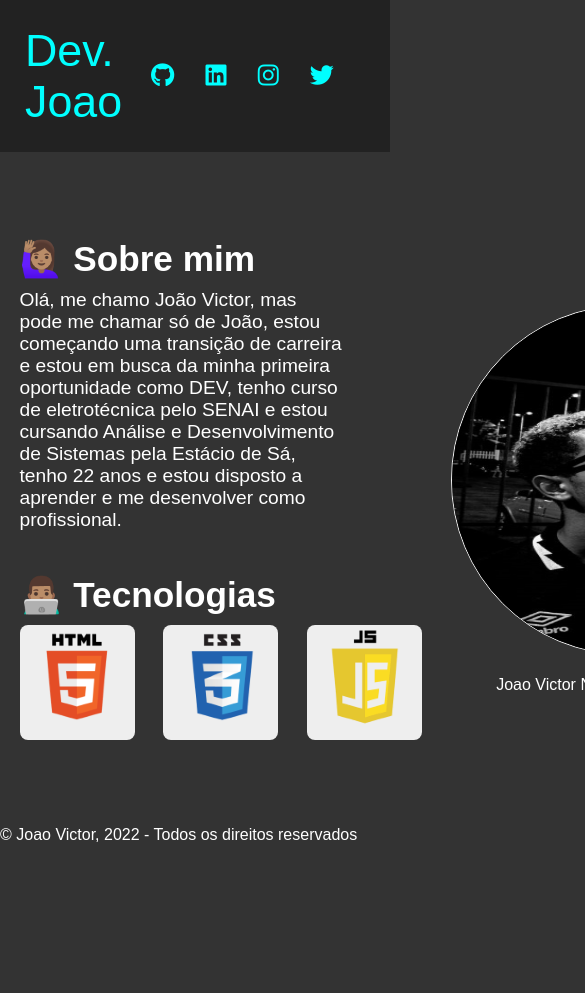
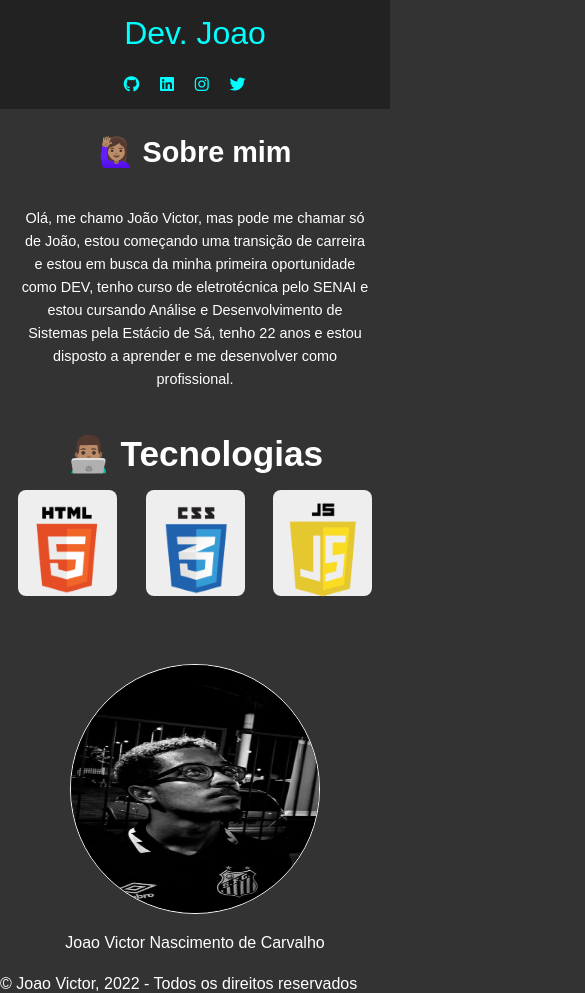
Before and after one commit to jvnc0107/portfolio, a plain HTML site: page index.html in a window 390 px wide. Shown: the top 993 px of the page, 585 px wide, since content can reach past the window. Before the commit the page ends 844 px from the top, so only its background shows below. Drawn offline with Linux system fonts and the light colour scheme; a web font is replaced by a local one.

Commit message:
funcao responsiva

```diff
--- a/css/header.css
+++ b/css/header.css
@@ -1,21 +1,26 @@
 header{
     background-color: #222;
-    padding: 25px;
+    padding: 15px;
+    width: 100%;
 
     display: flex;
     align-items: center;
     justify-content: space-between;
+
     }
 
     header h1, a{
+
         font-size: 2.8em;
         font-weight: 200;
         cursor: pointer;
+
     }
 
     header nav{
         display: flex;
         align-items: center;
+
     }
 
     header nav a{
--- a/css/main.css
+++ b/css/main.css
@@ -4,16 +4,20 @@ main {
     display: flex;
     align-items: center;
     justify-content: space-between;
+    line-height: 1.6;
+
 }
 /* Main content */
 
 main .main-content{
     display: flex;
     flex-direction: column;
+
 }
 main .main-content h2{
     margin-bottom: 2%;
     font-size: 2.2em;
+
 }
 main .main-content .text{
     margin-bottom: 10%;
@@ -22,6 +26,7 @@ main .main-content .text p{
     width: 75%;
     font-size: 1.2em;
     font-weight: 300;
+
 }
 
 /* cards */
@@ -30,26 +35,32 @@ main .techs .cards-container {
     display: flex;
     align-items: center;
 
+
 }
 main .techs .cards-container .card{
-    width: 115px;
-    height: 115px;
-    padding: 8px;
+    width: 99px;
+    height: 106px;
+    padding: 10px;
     background-color: #eee;
     border-radius: 8px;
-    margin-right: 1.8em;
+    margin-right: 0.9em;
+    margin-left: 0.9em;
     cursor: pointer;
     display: flex;
     align-items: center;
     justify-content: center;
+    flex-wrap: wrap;
 
     transition: box-shadow 0.25s ease-in-out;
 }
 main .techs .cards-container .card .img {
     width: 80%;
+
 }
 main .techs .cards-container .card:hover{
+
     box-shadow: 0px 0px 8px aqua;
+
 }
 
 /* figure */
@@ -59,11 +70,13 @@ main figure{
     flex-direction: column;
     align-items:center;
     justify-content: center;
+
 }
 main figure img{
     width: 350px;
     height: 350px;
     border-radius: 175px;
+
 
     margin: 6%;
     cursor: pointer;
--- /dev/null
+++ b/css/responsive.css
@@ -0,0 +1,57 @@
+@media (max-width: 1200px){
+    main {
+        width: 100%;
+
+        flex-direction: column;
+        align-items: center;
+        justify-content: center;
+    }
+    .main-content {
+        width: 100%;
+        align-items: center;
+
+        margin-bottom: 15%;
+    }
+    main .main-content .text, .techs {
+        text-align: center;
+    }
+    main .main-content .text p {
+        width: 100%;
+        font-size: 0.9em;
+
+    }
+    main .techs .cards-conteiner, .main-content .text p {
+        margin-top: 32px    ;
+    }
+}
+
+@media (max-width: 700px){
+    header {
+        flex-direction: column;
+        align-items: center;
+        justify-content: center;
+
+        text-align: center;
+    }
+    header h1 {
+        font-size: 2em;
+}
+     header nav {
+        margin-top: 24px;
+     }
+     header nav a {
+        font-size: 1em;
+     }
+    main .techs .cards-conteiner .card{
+        width: 60px;
+        height: 60px;
+    }
+     main .main-content .text h2, .main-content .text h2 {
+        font-size: 1.8em;
+     }
+     main figure img {
+        width: 250px;
+        height: 250px;
+     }
+
+}
--- a/index.html
+++ b/index.html
@@ -10,6 +10,7 @@
     <link rel="stylesheet" href="./css/reset.css">
     <link rel="stylesheet" href="./css/header.css">
     <link rel="stylesheet" href="./css/main.css">
+    <link rel="stylesheet" href="./css/responsive.css">
     <!--fonts-->
     <link rel="preconnect" href="https://fonts.googleapis.com">
     <link rel="preconnect" href="https://fonts.gstatic.com" crossorigin>
@@ -37,6 +38,7 @@
 
                         </a>
     </nav>
+
 </header>
 <main>
 
```
